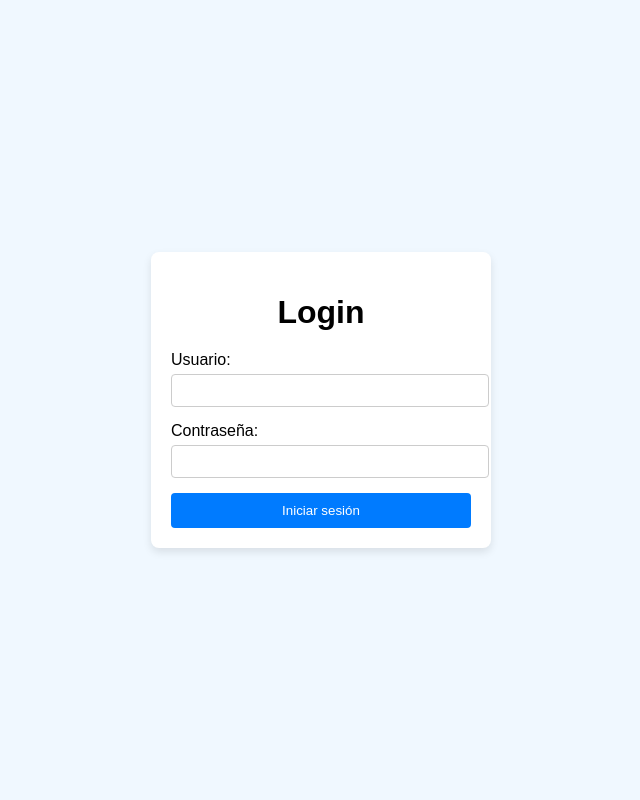
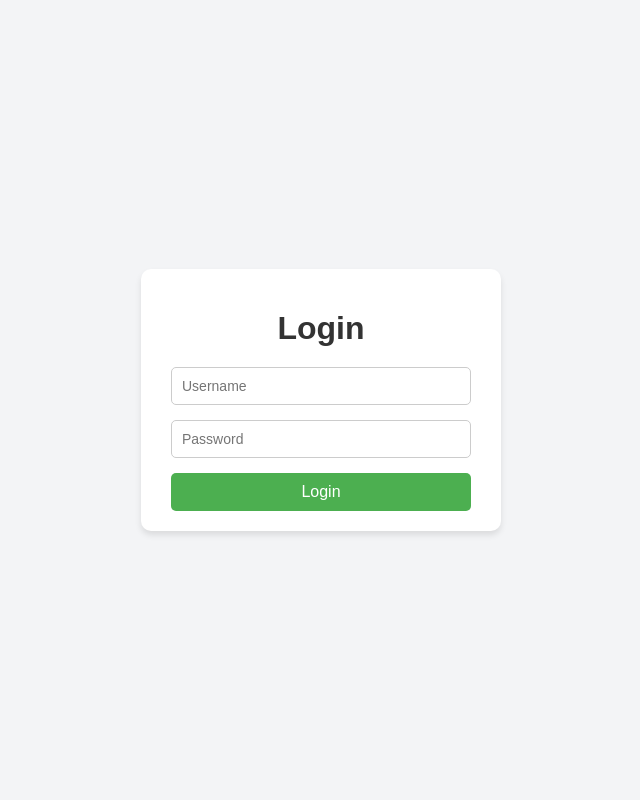
Before and after one commit to yadisb/SemestralCV, a PHP site: page /login.php in a window 1280 px wide. Shown: the whole page, without its empty margins (319-959 px from the left). Run offline with PHP 8.4, Linux system fonts and the light colour scheme.

Commit message:
Update login.php

```diff
--- a/login.php
+++ b/login.php
@@ -2,37 +2,24 @@
 // Archivo: login.php
 session_start();
 
-// Configuración de conexión a la base de datos
-$servername = "20.116.223.174";
-$username = "root";
-$password = "";
-$database = "login_system";
+// Credenciales simuladas
+$valid_username = "admin";
+$valid_password = "password123";
 
-$conn = new mysqli($servername, $username, $password, $database);
-
-if ($conn->connect_error) {
-    die("Error de conexión: " . $conn->connect_error);
-}
+$message = "";
 
 if ($_SERVER["REQUEST_METHOD"] === "POST") {
-    $user = $_POST['username'];
-    $pass = $_POST['password'];
+    $username = trim($_POST['username']);
+    $password = trim($_POST['password']);
 
-    $sql = "SELECT * FROM users WHERE username = ? AND password = ?";
-    $stmt = $conn->prepare($sql);
-    $stmt->bind_param("ss", $user, $pass);
-    $stmt->execute();
-    $result = $stmt->get_result();
-
-    if ($result->num_rows > 0) {
-        $_SESSION['username'] = $user;
-        header("Location: index.php");
-        exit;
+    if ($username === $valid_username && $password === $valid_password) {
+        $message = "<p class=\"success\">Welcome, $username!</p>";
     } else {
-        echo "<p style='color:red;'>Usuario o contraseña incorrectos</p>";
+        $message = "<p class=\"error\">Invalid username or password.</p>";
     }
 }
 ?>
+
 <!DOCTYPE html>
 <html lang="en">
 <head>
@@ -42,60 +29,67 @@ if ($_SERVER["REQUEST_METHOD"] === "POST") {
     <style>
         body {
             font-family: Arial, sans-serif;
-            background-color: #f0f8ff;
-            margin: 0;
-            padding: 0;
+            background-color: #f3f4f6;
             display: flex;
             justify-content: center;
             align-items: center;
             height: 100vh;
+            margin: 0;
         }
-        form {
-            background: #fff;
-            padding: 20px;
-            border-radius: 8px;
-            box-shadow: 0 4px 8px rgba(0, 0, 0, 0.1);
+        .login-container {
+            background: #ffffff;
+            padding: 20px 30px;
+            border-radius: 10px;
+            box-shadow: 0 4px 6px rgba(0, 0, 0, 0.1);
             width: 300px;
         }
-        h1 {
+        .login-container h1 {
             text-align: center;
             margin-bottom: 20px;
+            color: #333;
         }
-        label {
-            display: block;
-            margin-bottom: 5px;
+        .login-container form {
+            display: flex;
+            flex-direction: column;
         }
-        input {
-            width: 100%;
-            padding: 8px;
+        .login-container input {
             margin-bottom: 15px;
+            padding: 10px;
             border: 1px solid #ccc;
-            border-radius: 4px;
+            border-radius: 5px;
+            font-size: 14px;
         }
-        button {
-            width: 100%;
+        .login-container button {
             padding: 10px;
-            background-color: #007bff;
+            background-color: #4CAF50;
+            color: white;
             border: none;
-            color: white;
-            border-radius: 4px;
+            border-radius: 5px;
+            font-size: 16px;
             cursor: pointer;
         }
-        button:hover {
-            background-color: #0056b3;
+        .login-container button:hover {
+            background-color: #45a049;
+        }
+        .success {
+            color: green;
+            text-align: center;
+        }
+        .error {
+            color: red;
+            text-align: center;
         }
     </style>
 </head>
 <body>
-    <form method="POST" action="">
+    <div class="login-container">
         <h1>Login</h1>
-        <label for="username">Usuario:</label>
-        <input type="text" id="username" name="username" required><br>
-
-        <label for="password">Contraseña:</label>
-        <input type="password" id="password" name="password" required><br>
-
-        <button type="submit">Iniciar sesión</button>
-    </form>
+        <form method="POST" action="">
+            <input type="text" name="username" placeholder="Username" required>
+            <input type="password" name="password" placeholder="Password" required>
+            <button type="submit">Login</button>
+        </form>
+        <?php echo $message; ?>
+    </div>
 </body>
 </html>
```
